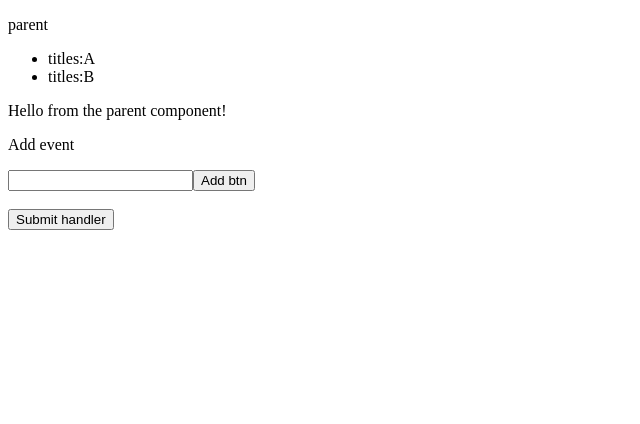
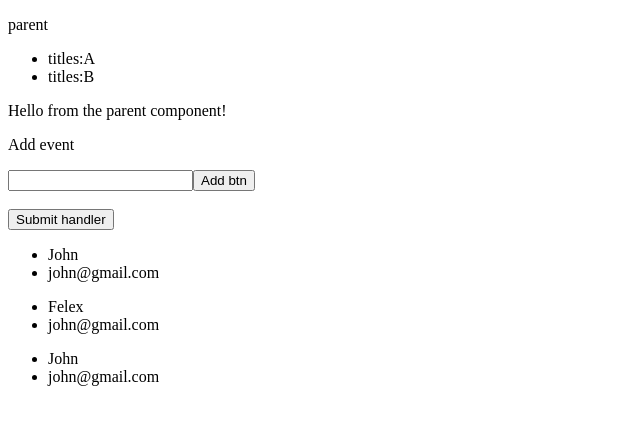
Before and after one commit to Felexonyango/angular-demo-prac, an Angular app: page / in a window 1280 px wide. Shown: the top 424 px of the page, without its empty margins (0-640 px from the left). Built offline with nearby package versions, Linux system fonts and the light colour scheme.

Commit message:
async pipe practise

```diff
--- a/src/app/app.component.html
+++ b/src/app/app.component.html
@@ -1,2 +1,4 @@
 <app-parent></app-parent>
 <app-suject-test1></app-suject-test1>
+
+<app-asy-pipe></app-asy-pipe>
--- a/src/app/app.module.ts
+++ b/src/app/app.module.ts
@@ -5,13 +5,15 @@ import { AppComponent } from './app.component';
 import { ParentComponent } from './parent/parent.component';
 import { ChildComponent } from './child/child.component';
 import { SujectTest1Component } from './suject-test1/suject-test1.component';
+import { AsyPipeComponent } from './asy-pipe/asy-pipe.component';
 
 @NgModule({
   declarations: [
     AppComponent,
     ParentComponent,
     ChildComponent,
-    SujectTest1Component
+    SujectTest1Component,
+    AsyPipeComponent
   ],
   imports: [
     BrowserModule
--- /dev/null
+++ b/src/app/asy-pipe/asy-pipe.component.html
@@ -0,0 +1,6 @@
+<div class="text-center"
+*ngFor=" let user of users$ |async">
+<ul>
+    <li>{{user.name}}</li>  <li>{{user.email}}</li>
+</ul>
+</div>
--- /dev/null
+++ b/src/app/asy-pipe/asy-pipe.component.ts
@@ -0,0 +1,33 @@
+import { Component, OnDestroy, OnInit } from '@angular/core';
+import { of } from 'rxjs';
+
+@Component({
+  selector: 'app-asy-pipe',
+  templateUrl: './asy-pipe.component.html',
+  styleUrls: ['./asy-pipe.component.css']
+})
+export class AsyPipeComponent implements OnDestroy,OnInit  {
+  constructor() {}
+
+  ngOnInit(): void {
+
+
+  }
+  ngOnDestroy(): void {
+
+  }
+
+
+  users=[
+    {name:"John ",email:"john@gmail.com"},
+    {name:"Felex ",email:"john@gmail.com"},
+    {name:"John ",email:"john@gmail.com"},
+
+  ]
+   users$ =of(this.users)
+
+
+
+
+
+}
```
Also changed, not shown: src/app/asy-pipe/asy-pipe.component.css (added), 1 other file (tests, documents, lock files or other folders).
